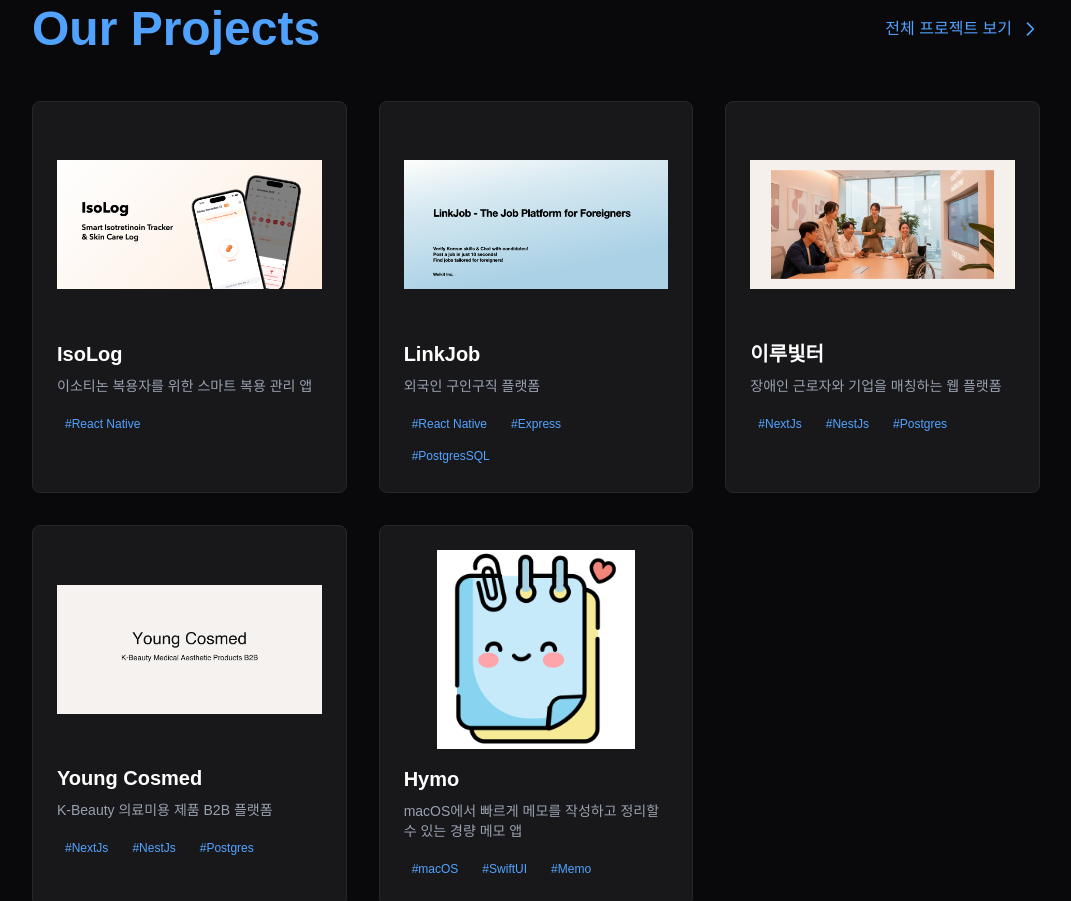
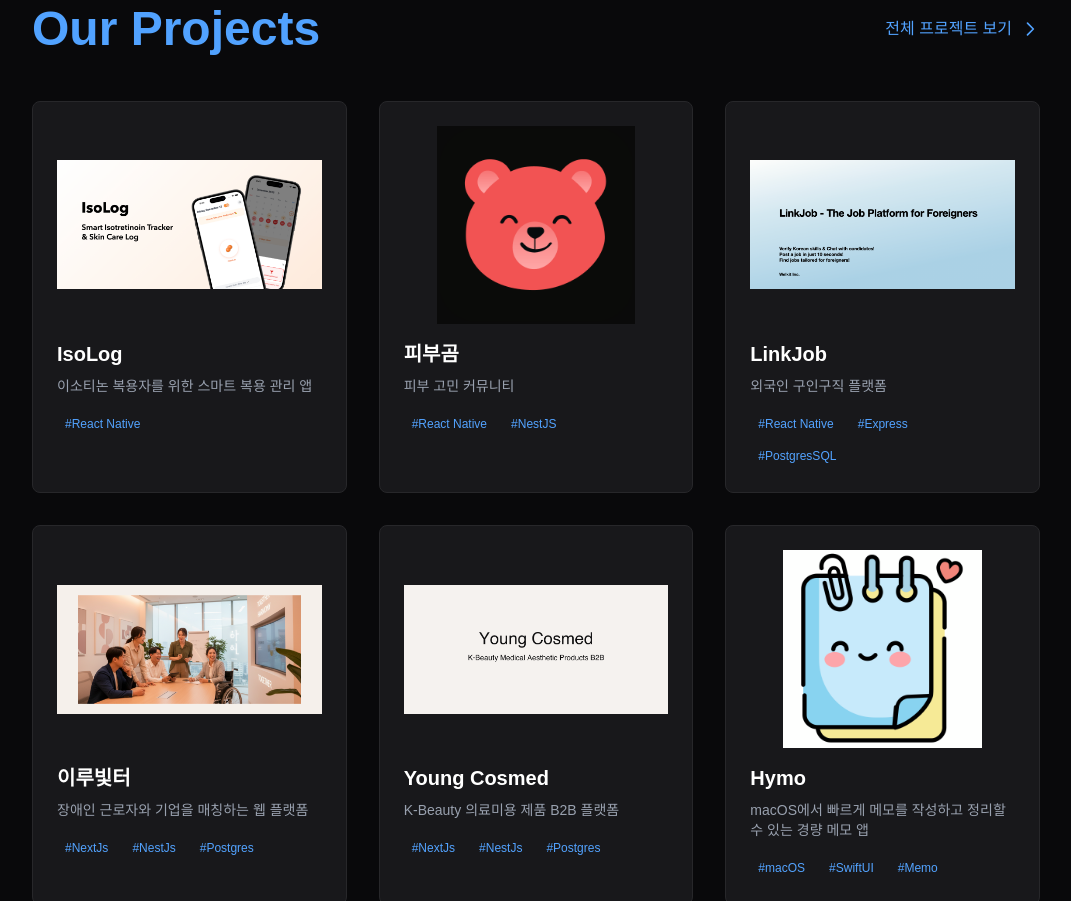
Before and after one commit to hyson0807/hyson_kr, a Next.js app: page / in a window 1280 px wide. Shown: the part 1280-2181 px from the top of the page, without its empty margins (144-1215 px from the left). Built offline with nearby package versions, Linux system fonts and the light colour scheme.

Commit message:
피부곰 추가

```diff
--- a/app/data/apps.ts
+++ b/app/data/apps.ts
@@ -17,6 +17,22 @@ export const apps: App[] = [
       appStore:
         'https://apps.apple.com/kr/app/%EC%9D%B4%EC%86%8C%ED%8B%B0%EB%85%BC-%EC%97%AC%EB%93%9C%EB%A6%84%EC%95%BD-%EB%B3%B5%EC%9A%A9%EA%B4%80%EB%A6%AC-isolog/id6756465278',
       playStore: 'https://play.google.com/store/apps/details?id=com.hyson.isoLog'
+    },
+  },
+  {
+    id: 'pibugom',
+    title: '피부곰',
+    description: '피부 고민 커뮤니티',
+    longDescription:
+      '피부 고민을 익명으로 나누고, 서로 답변해주는 커뮤니티 앱입니다. 나이, 성별, 피부 고민별로 맞춤 질문을 찾아보고, 경험을 공유할 수 있습니다.',
+    tags: ['React Native', 'NestJS'],
+    status: 'released',
+    platforms: ['ios', 'android'],
+    projectType: 'internal',
+    image: '/images/apps/pibugom.png',
+    storeLinks: {
+      appStore:
+        'https://apps.apple.com/kr/app/%ED%94%BC%EB%B6%80%EA%B3%B0-%ED%94%BC%EB%B6%80-%EA%B3%A0%EB%AF%BC-%EC%BB%A4%EB%AE%A4%EB%8B%88%ED%8B%B0/id6760972457',
     },
   },
   // 협업 프로젝트
```
Also changed, not shown: public/images/apps/pibugom.png (added).
